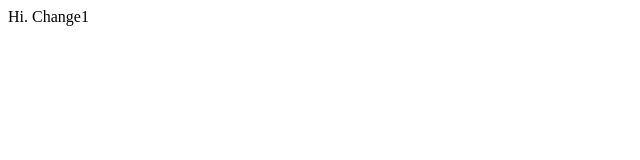
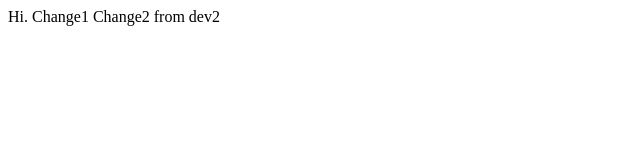
Before and after one commit to srikanthpanda/Test, a plain HTML site: page index.html in a window 1280 px wide. Shown: the whole page, without its empty margins (0-640 px from the left). Drawn offline with Linux system fonts and the light colour scheme.

Commit message:
dev2 brach changes

```diff
--- a/index.html
+++ b/index.html
@@ -1,3 +1,4 @@
 <html>
 Hi. Change1
+Change2 from dev2
  </html>
```
